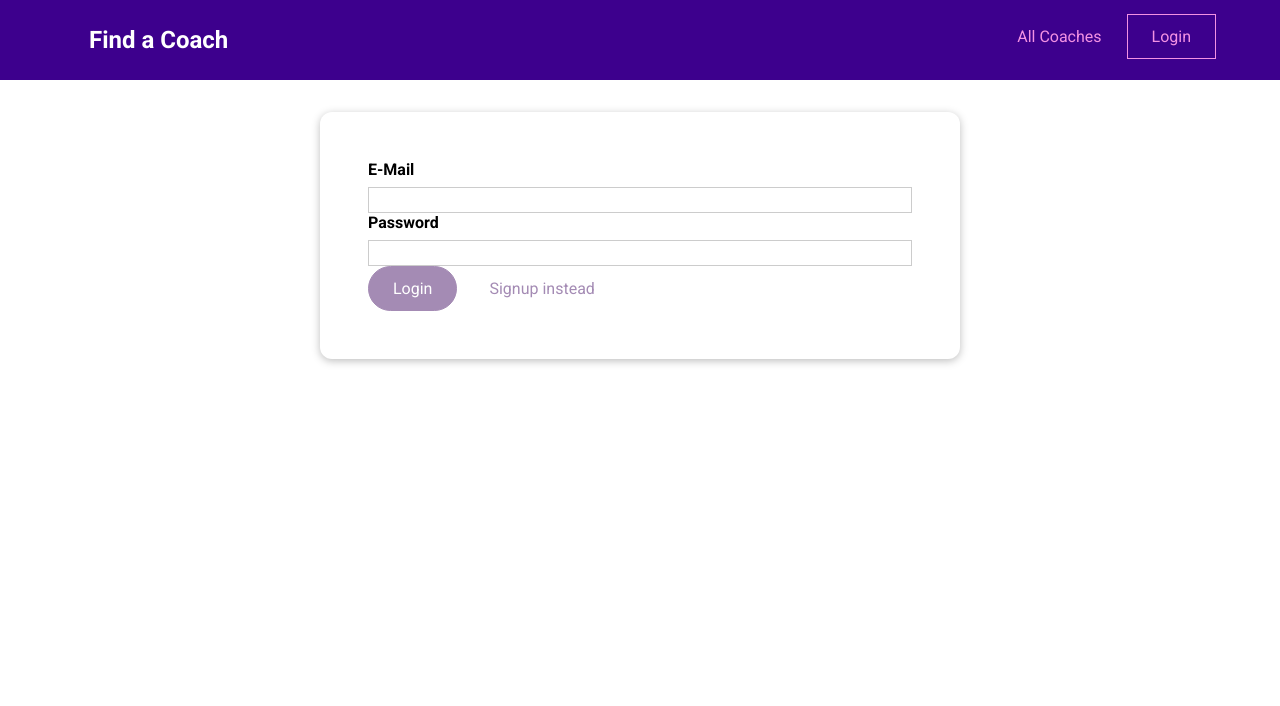
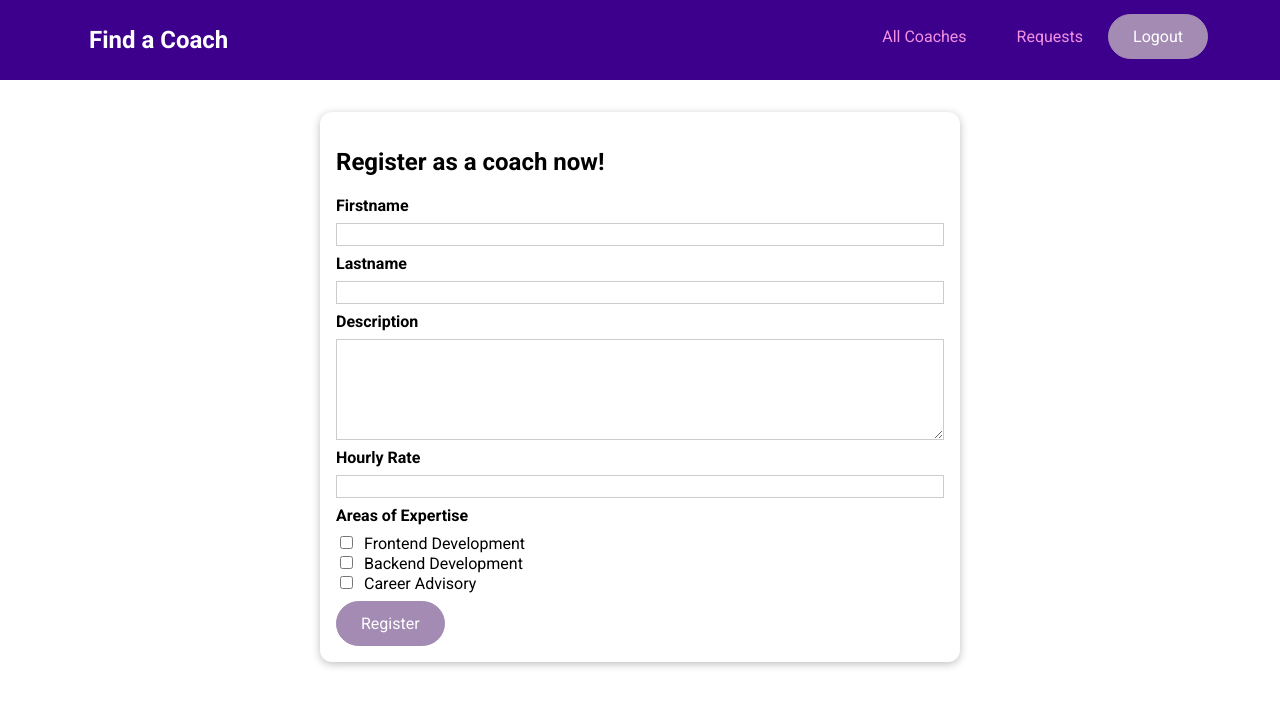
Before and after one commit to sidneyfranciscodev/find-a-coach-vue, a Vue app: page /register in a window 1280 px wide. Before the commit this address led to /auth. Shown: the top 706 px of the page. Built offline with nearby package versions, Linux system fonts and the light colour scheme; sample sign-in values are in the browser's storage.

Commit message:
create auth & autoLogin actions to improve auth and save session

```diff
--- a/src/App.vue
+++ b/src/App.vue
@@ -1,5 +1,9 @@
 <script setup>
 import TheHeader from './components/layout/TheHeader.vue';
+import { useAuthStore } from './stores/auth';
+
+const authStore = useAuthStore();
+authStore.autoLogin();
 </script>
 
 <template>
--- a/src/pages/auth/UserAuth.vue
+++ b/src/pages/auth/UserAuth.vue
@@ -46,9 +46,10 @@ const handleSubmit = async () => {
     return;
   }
   if (mode.value === 'login') {
-    await authStore.login({
+    await authStore.auth({
       email: email.value,
       password: password.value,
+      mode: 'login',
     });
     if (authStore.check) {
       const redirectUrl = '/' + (route.query.redirect) || 'coaches';
@@ -56,9 +57,10 @@ const handleSubmit = async () => {
       authStore.check = false;
     }
   } else {
-    await authStore.signup({
+    await authStore.auth({
       email: email.value,
       password: password.value,
+      mode: 'signup',
     });
   }
 };
--- a/src/stores/auth.js
+++ b/src/stores/auth.js
@@ -31,6 +31,10 @@ export const useAuthStore = defineStore('auth', {
         if (response.data) {
           this.userId = response.data.localId;
           this.token = response.data.idToken;
+
+          localStorage.setItem('token', response.data.idToken);
+          localStorage.setItem('userId', response.data.localId);
+
           this.tokenExpire = response.data.expiresIn;
           this.check = true;
           console.log(response.data);
@@ -67,6 +71,31 @@ export const useAuthStore = defineStore('auth', {
       }
     },
 
+    async auth(payload) {
+      if (payload.mode === 'login') {
+        await this.login({
+          email: payload.email,
+          password: payload.password,
+        });
+      } else {
+        await this.signup({
+          email: payload.email,
+          password: payload.password,
+        });
+      }
+
+    },
+
+    autoLogin() {
+      const token = localStorage.getItem('token');
+      const userId = localStorage.getItem('userId');
+
+      if (token && userId) {
+        this.token = token;
+        this.userId = userId;
+      }
+    },
+
     logout() {
       this.userId = null;
       this.token = null;
```
